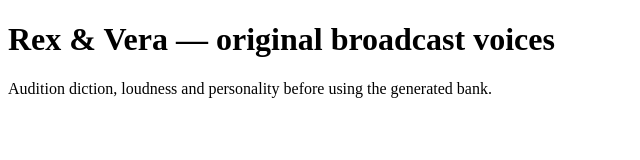
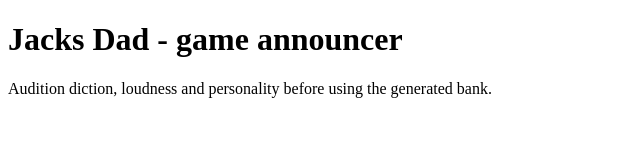
Before and after one commit to Glioh/hackpsu-2026, a website: page host/commentary-audition.html in a window 1280 px wide. Shown: the whole page, without its empty margins (0-640 px from the left). Drawn offline with Linux system fonts and the light colour scheme; no server answers.

Commit message:
updated voices

```diff
--- a/host/commentary-audition.html
+++ b/host/commentary-audition.html
@@ -1,4 +1,4 @@
-<!doctype html><html lang="en"><meta charset="utf-8"><title>Commentary audition</title><h1>Rex &amp; Vera — original broadcast voices</h1><p>Audition diction, loudness and personality before using the generated bank.</p><main></main><script type="module">
+<!doctype html><html lang="en"><meta charset="utf-8"><title>Commentary audition</title><h1>Jacks Dad - game announcer</h1><p>Audition diction, loudness and personality before using the generated bank.</p><main></main><script type="module">
 import {SCRIPTS,VOICES} from '/shared/commentary-scripts.js';
 const {clips}=await fetch('/api/commentary/catalog').then(r=>r.json());
 for(const s of SCRIPTS){const p=document.createElement('p');p.textContent=`${VOICES[s.speaker]}: ${s.text} `;if(clips[s.id]){const audio=document.createElement('audio');audio.controls=true;audio.preload='none';audio.src=clips[s.id].url;p.append(audio);}else p.append(' [clip missing]');document.querySelector('main').append(p);}
--- a/shared/commentary-scripts.js
+++ b/shared/commentary-scripts.js
@@ -1,4 +1,4 @@
-export const VOICES = { a: 'Rex · veteran showman', b: 'Vera · composed, witty anchor' };
+export const VOICES = { a: 'Jacks Dad', b: 'Jacks Dad' };
 export const SCRIPTS = [];
 function add(event, team, variants) {
   variants.forEach(([speaker,text],i) => SCRIPTS.push({id:`${event}-${team || 'any'}-${i}`,event,team,speaker,text,intensity:event==='ring_out'?5:3,offset:0,version:1}));
```
